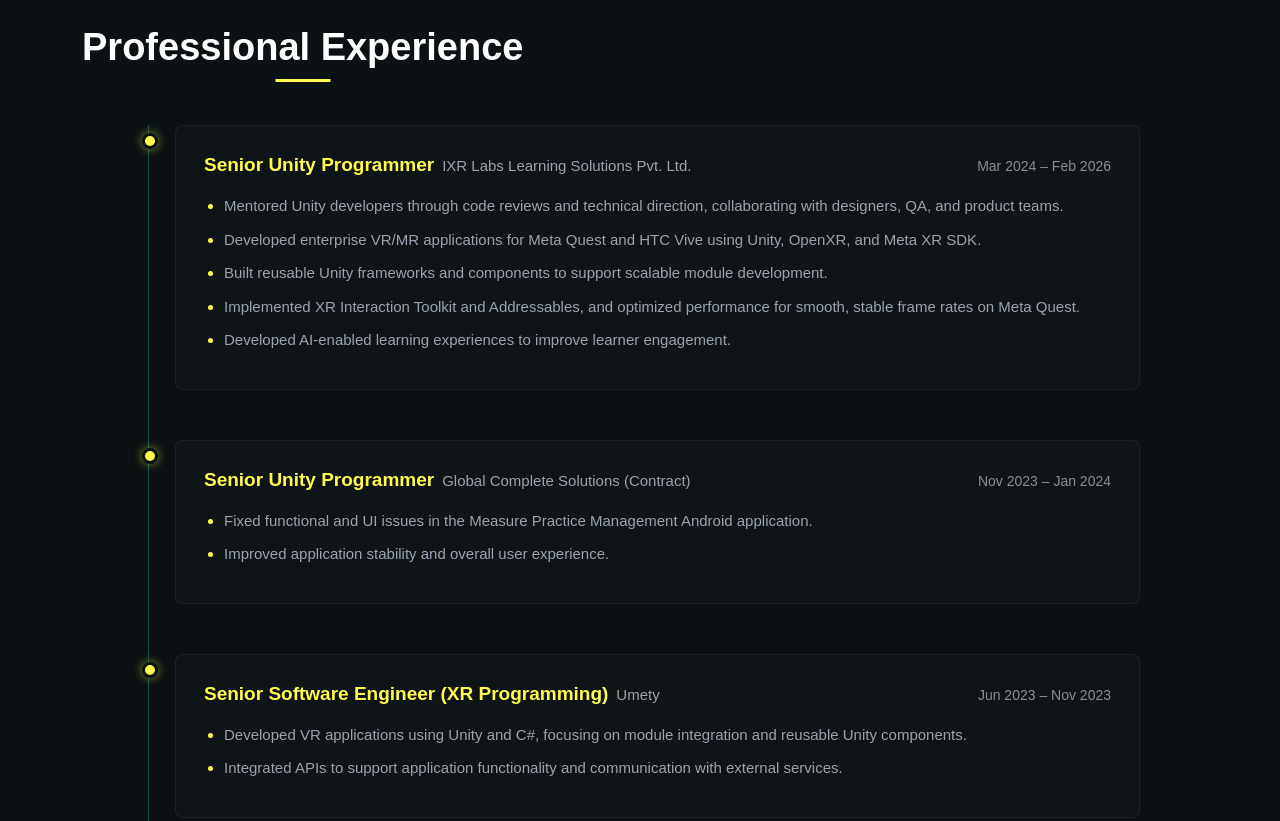
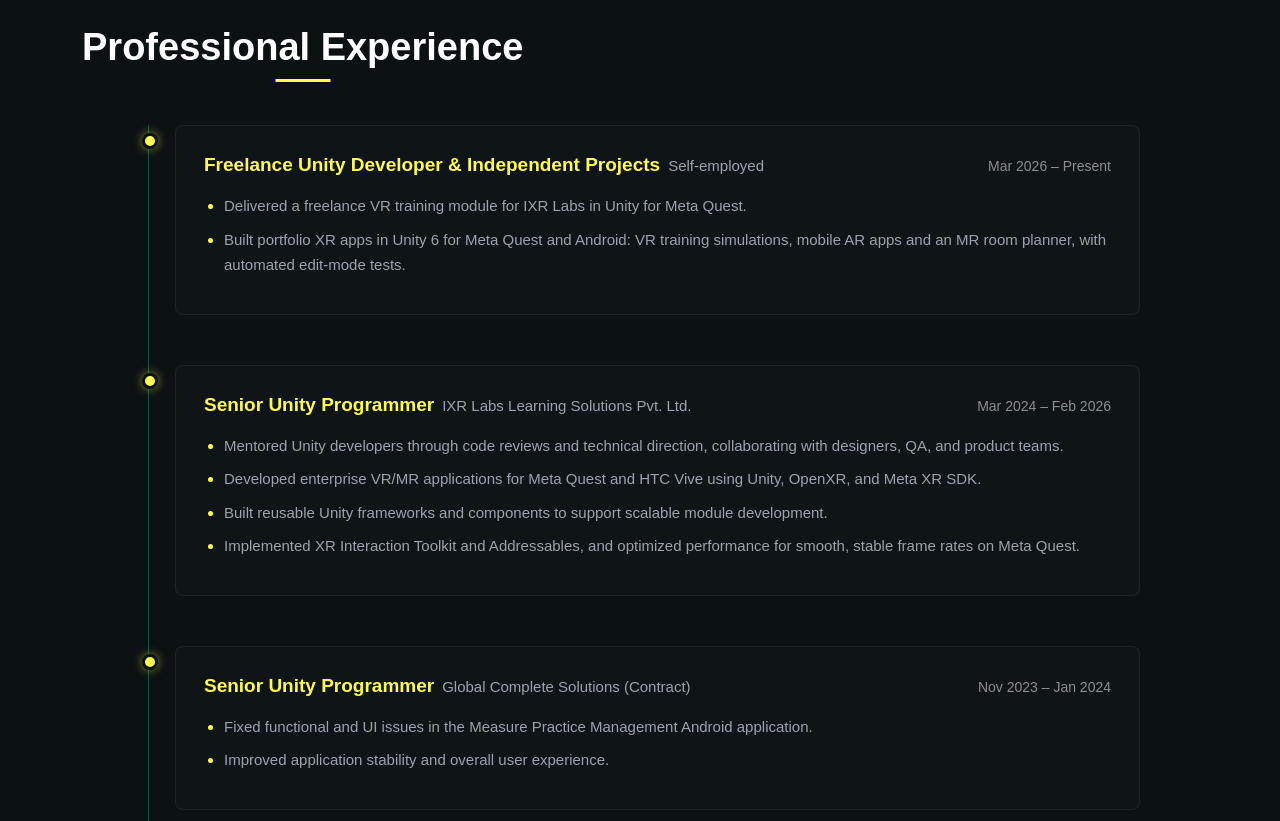
Before and after one commit to BRIJESH151089/Portfolio-Site, a plain HTML site: page index.html in a window 1280 px wide. Shown: the part 3220-4041 px from the top of the page. Drawn offline with nearby package versions, Linux system fonts and the light colour scheme.

Commit message:
Update experience section

```diff
--- a/index.html
+++ b/index.html
@@ -807,6 +807,39 @@
                 <!-- Experience Timeline -->
                 <div class="experience-timeline">
 
+                    <!-- Freelance & Independent Projects -->
+                    <div class="experience-item">
+
+                        <div class="experience-dot"></div>
+
+                        <div class="experience-content">
+
+                            <div class="experience-header">
+                                <div class="experience-title">
+                                    <h3>Freelance Unity Developer &amp; Independent Projects</h3>
+                                    <h4>Self-employed</h4>
+                                </div>
+
+                                <span class="experience-date">
+                                    Mar 2026 – Present
+                                </span>
+                            </div>
+
+                            <ul>
+                                <li>
+                                    Delivered a freelance VR training module for IXR Labs in Unity for Meta Quest.
+                                </li>
+                                <li>
+                                    Built portfolio XR apps in Unity 6 for Meta Quest and Android: VR training
+                                    simulations, mobile AR apps and an MR room planner, with automated edit-mode tests.
+                                </li>
+                            </ul>
+
+                        </div>
+
+                    </div>
+
+
                     <!-- IXR Labs -->
                     <div class="experience-item">
 
@@ -842,9 +875,6 @@
                                 <li>
                                     Implemented XR Interaction Toolkit and Addressables, and optimized performance for
                                     smooth, stable frame rates on Meta Quest.
-                                </li>
-                                <li>
-                                    Developed AI-enabled learning experiences to improve learner engagement.
                                 </li>
                             </ul>
 
@@ -980,6 +1010,10 @@
                                 <li>
                                     Developed a real-time AR virtual try-on app for sunglasses using Unity, AR Foundation
                                     and face tracking, with accurate frame placement and live preview on Android and iOS.
+                                </li>
+                                <li>
+                                    Built an AR marketing app for a beverage brand using Vuforia Cylinder Targets to
+                                    detect bottles and play video on the curved label surface.
                                 </li>
                             </ul>
 
```
